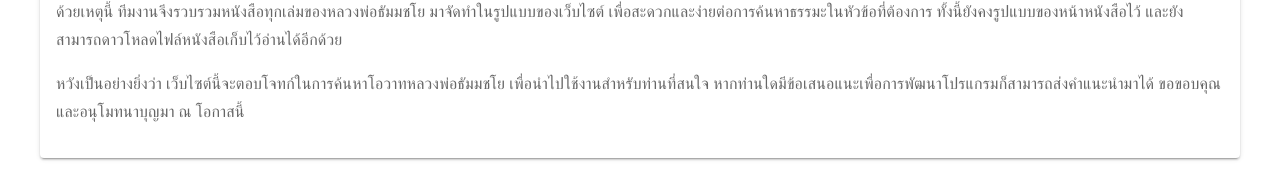
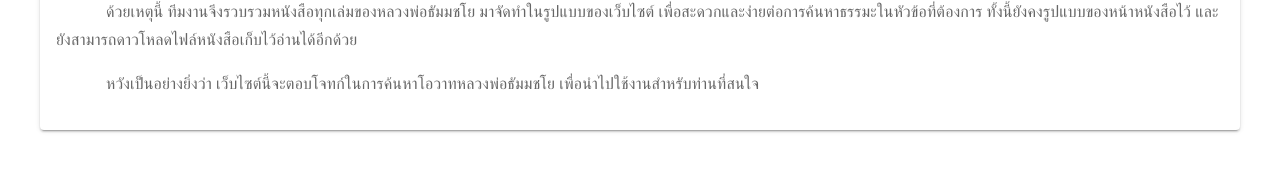
Before and after one commit to idream715/book101, a Vue app: page /about in a window 1280 px wide. Shown: the part 593-769 px from the top of the page. Built offline with nearby package versions, Linux system fonts and the light colour scheme; a small style sheet from the web is missing.

Commit message:
แก้ไขเพิมเติมหน้าเกี่ยวกับ

```diff
--- a/src/views/About.vue
+++ b/src/views/About.vue
@@ -1,6 +1,6 @@
 
 <template>
-    <div>
+    <div class="about">
         <v-content>
             <v-container fluid>
                 <v-row class="flex justify-center">
@@ -26,14 +26,14 @@
                          <v-card-text>
                              <h2 class="title font-weight-black">คำสอนคุณครูไม่ใหญ่</h2>
                              <br>
-                             <p class="subtitle-1">
+                             <p class="subtitle-1" >
                                  คำสอนของหลวงพ่อธัมมชโย (คุณครูไม่ใหญ่) คือ ธรรมะอันลึกซึ้งและทรงคุณค่าที่ท่านศึกษามาจากพระธรรมคำสอนของพระสัมมาสัมพุทธเจ้าและจากธรรมะปฏิบัติ กลั่นกรองออกมาด้วยถ้อยคำที่ง่ายต่อการเข้าใจ มีความแจ่มแจ้ง ชัดเจน เปี่ยมไปด้วยข้อคิด และช่วยตอกย้ำสัมมาทิฐิให้แก่ทุกคน ที่สำคัญหากใครได้นำไปใช้ในการดำเนินชีวิตจะเกิดประโยชน์อย่างยิ่งต่อตนเองทั้งในโลกนี้และโลกหน้า
                             </p>
                              <p class="subtitle-1">
                                 ด้วยเหตุนี้ ทีมงานจึงรวบรวมหนังสือทุกเล่มของหลวงพ่อธัมมชโย มาจัดทำในรูปแบบของเว็บไซต์ เพื่อสะดวกและง่ายต่อการค้นหาธรรมะในหัวข้อที่ต้องการ ทั้งนี้ยังคงรูปแบบของหน้าหนังสือไว้ และยังสามารถดาวโหลดไฟล์หนังสือเก็บไว้อ่านได้อีกด้วย
                              </p>
                              <p class="subtitle-1">
-                                 หวังเป็นอย่างยิ่งว่า เว็บไซต์นี้จะตอบโจทก์ในการค้นหาโอวาทหลวงพ่อธัมมชโย เพื่อนำไปใช้งานสำหรับท่านที่สนใจ หากท่านใดมีข้อเสนอแนะเพื่อการพัฒนาโปรแกรมก็สามารถส่งคำแนะนำมาได้ ขอขอบคุณและอนุโมทนาบุญมา ณ โอกาสนี้
+                                 หวังเป็นอย่างยิ่งว่า เว็บไซต์นี้จะตอบโจทก์ในการค้นหาโอวาทหลวงพ่อธัมมชโย เพื่อนำไปใช้งานสำหรับท่านที่สนใจ
                              </p>
                          </v-card-text>
                      </v-card>
@@ -163,12 +163,16 @@
 
 <style>
 @import url('https://fonts.googleapis.com/css2?family=Sarabun&display=swap');
-.h1,h2 {
+h1,h2 {
     font-family: 'Sarabun', sans-serif;
 }
-.p{
+p{
     font-family: 'Sarabun', sans-serif;
+    text-indent: 50px;
 
+}
+.about {
+    font-family: 'Sarabun', sans-serif;
 }
 
 </style>
```
